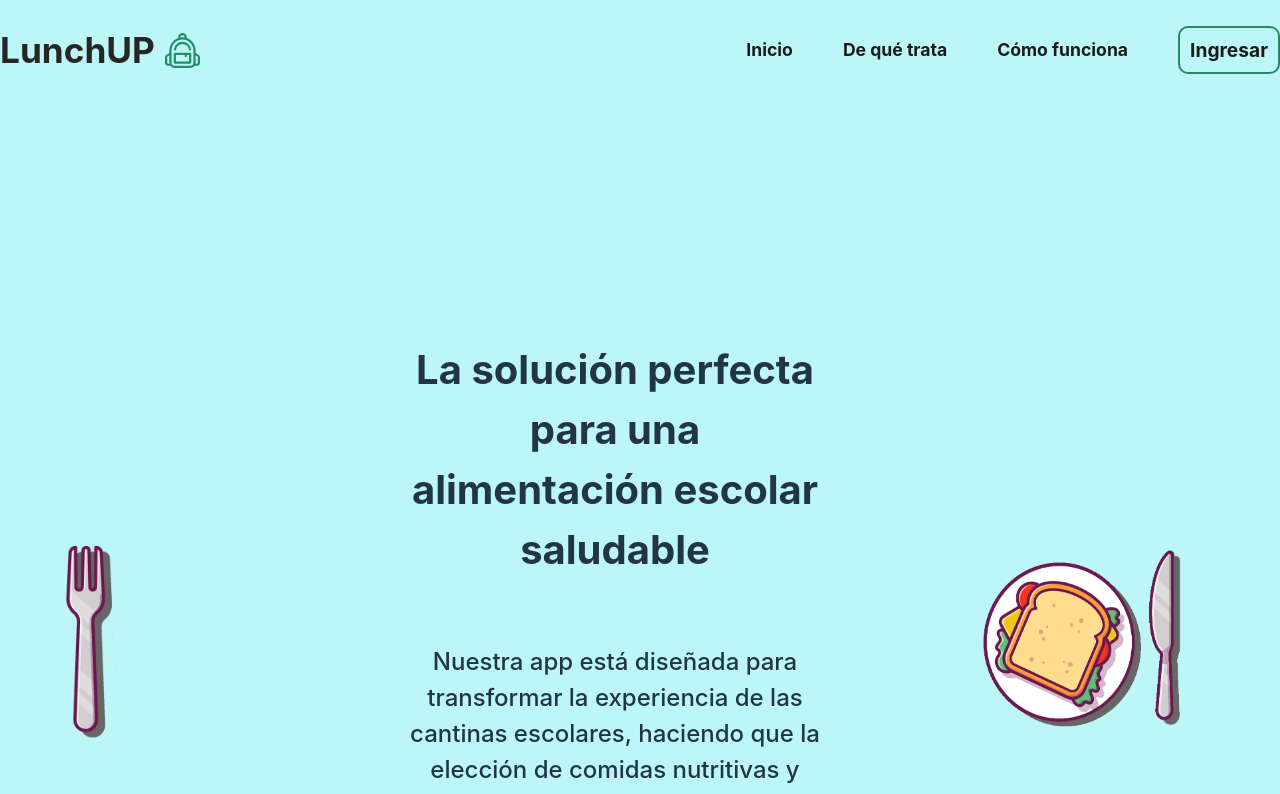
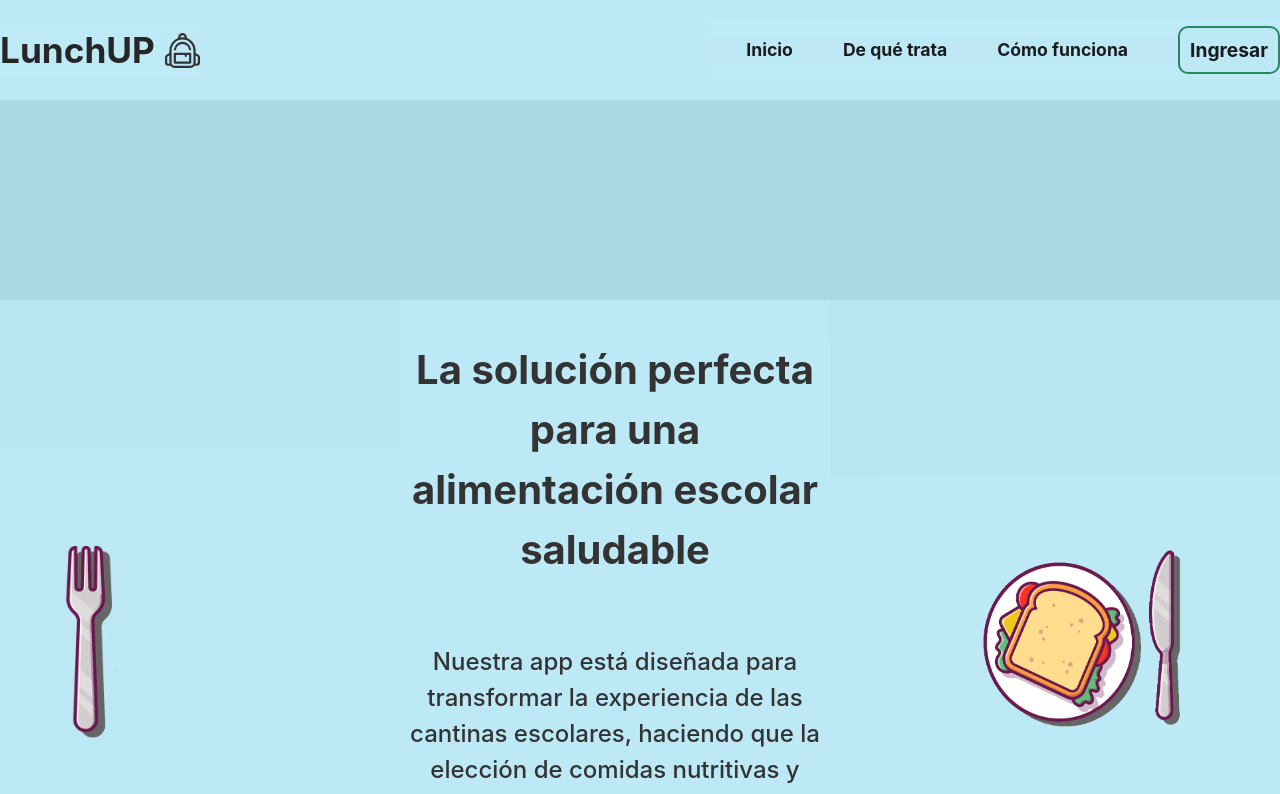
Before and after one commit to LaunchUP-INC/LunchUP-FRONT, a React (Vite) app: page / in a window 1280 px wide. Shown: the top 794 px of the page. Built offline with nearby package versions, Linux system fonts and the light colour scheme.

Commit message:
se agrego la vista home y se modificaron los estilos

```diff
--- a/src/components/Landing/Landing.module.css
+++ b/src/components/Landing/Landing.module.css
@@ -1,8 +1,9 @@
+
 .generalContainer {
   margin: 0 auto;
   width: 100%;
-  height: 100%;
-  background-color: rgb(188, 246, 246);
+  height: 100vh;
+  background-color: #ADD8E6;
 }
 
 .containerHero {
@@ -69,7 +70,6 @@
   padding-top: 100px;
   width: 100%;
   height: 100%;
-  background-color: rgb(255, 255, 255);
 }
 
 .containerSection {
@@ -109,7 +109,7 @@
 }
 
 .step h3 {
-  background-color: rgb(222, 255, 244);
+  background-color:#ADD8E6;
   border-radius: 10px;
   padding: 20px;
   box-shadow: 10px 10px 10px rgba(0, 0, 0, 0.281);
@@ -127,7 +127,7 @@
   align-items: center;
   width: 100%;
   height: 100%;
-  background-color: rgb(255, 255, 255);
+  background-color: #ADD8E6;
   padding-top: 200px;
   padding-bottom: 200px;
 }
@@ -203,7 +203,7 @@
   align-items: center;
   width: 100%;
   height: 100%;
-  background-color: rgb(255, 255, 255);
+  background-color: #ADD8E6;
   padding-bottom: 100px;
   box-shadow: 0px -10px 10px rgba(64, 64, 64, 0.106);
 }
--- a/src/index.css
+++ b/src/index.css
@@ -1,11 +1,14 @@
+* {
+  box-sizing: border-box;
+  color: #333333;
+  background-color: #bee8f6bf;
+}
 :root {
   font-family: Inter, system-ui, Avenir, Helvetica, Arial, sans-serif;
   line-height: 1.5;
   font-weight: 400;
 
   color-scheme: light dark;
-  color: rgba(255, 255, 255, 0.87);
-  background-color: #242424;
 
   font-synthesis: none;
   text-rendering: optimizeLegibility;
@@ -16,6 +19,7 @@
 html, body {
   height: 100%;
   margin: 0;
+  background-color: #ADD8E6;
 }
 
 
```
